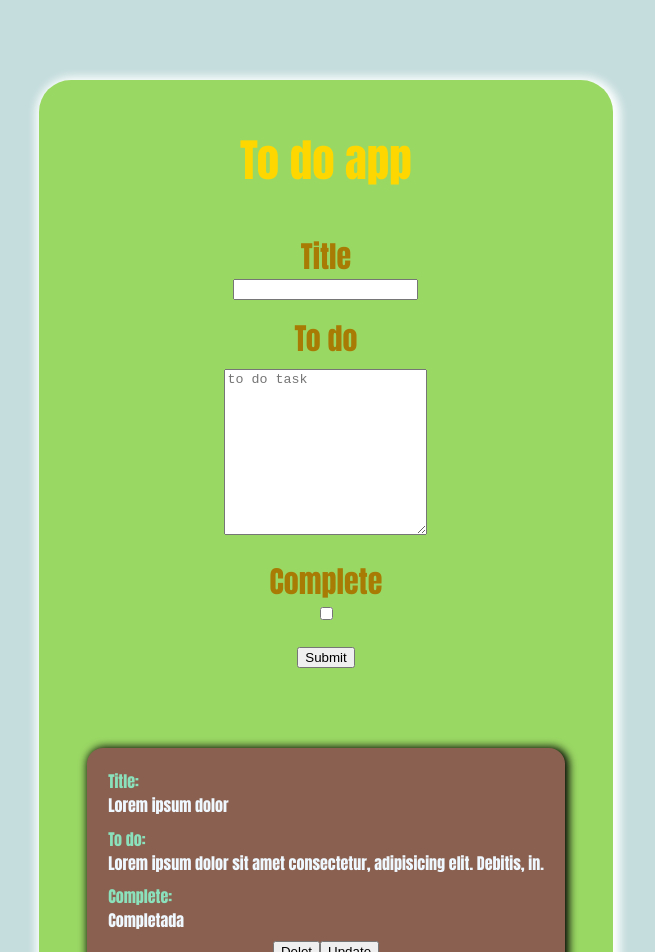
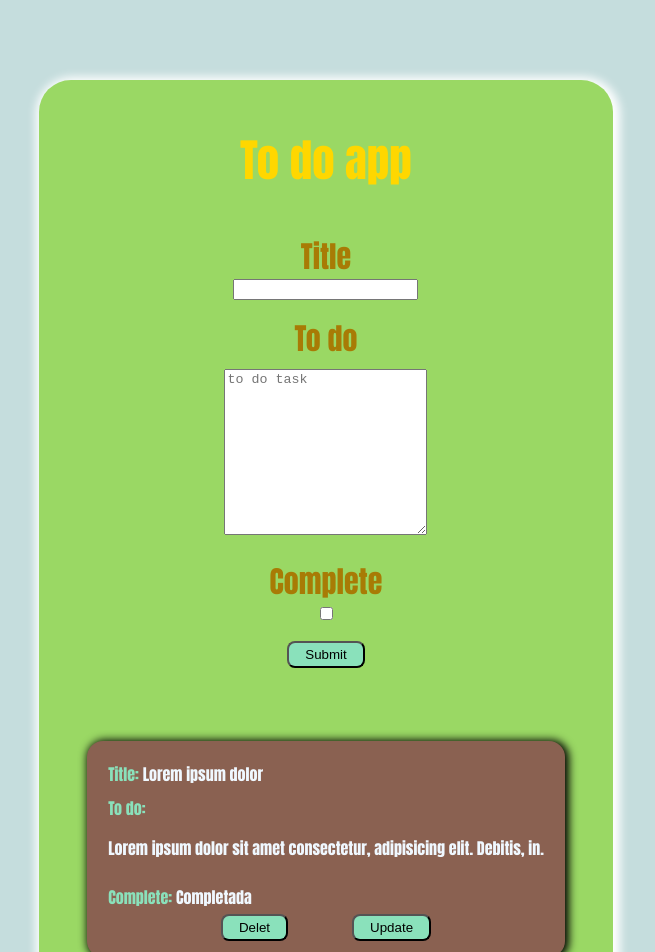
Before and after one commit to Js-focus/cuarta-semana, a React (Create React App) app: page / in a window 1280 px wide. Shown: the top 952 px of the page, without its empty margins (314-969 px from the left). Built offline with nearby package versions, Linux system fonts and the light colour scheme.

Commit message:
cambios en diseño

```diff
--- a/src/App.css
+++ b/src/App.css
@@ -18,6 +18,10 @@ h1{
   font-size: 45px;
   color: #ffd700;
 }
+button{
+  background-color: #8ae1bb;
+
+}
 .list{
   display: flex;
   flex-direction: column;
@@ -31,21 +35,20 @@ h1{
   list-style: none;
   color: aliceblue;
   padding: 1rem;
-  text-align: center ;
+  text-align: justify ;
   box-shadow: 2px 1px 8px 2px  black;
   border-radius: 1rem;
 }
 .ul-list li{
   padding: .3rem;
   max-width: 800px;
-  display: flex;
-  flex-direction: column;
-  align-items: flex-start;
+
 
 }
 .ul-list li b{
   color: #8ae1bb;
 }
+
 div form{
   margin: 2rem 2rem;
   display: flex;
@@ -72,8 +75,21 @@ div form div textarea{
 }
 .buttons{
   display: block;
-  margin: .5rem;
+  margin: .1rem;
 }
 .buttons button{
   margin: .5rem;
+  padding: .25rem 1rem;
+  border-radius: .5rem;
 }
+.buttons-list{
+  display: flex;
+  flex-direction: row;
+  justify-content: center;
+  align-items: center;
+}
+.buttons-list button{
+  margin: 0 2rem;
+  padding: .25rem 1rem;
+  border-radius: .5rem;
+}
--- a/src/components/ToDoList.js
+++ b/src/components/ToDoList.js
@@ -7,10 +7,12 @@ const ToDoList = ({toDoList, removeToDo, selectToDo}) => {
             {toDoList.map(toDo => (
                 <ul key={toDo.id} className="ul-list">
                     <li><b>Title:</b>  {toDo.title}</li>
-                    <li><b>To do:</b>  {toDo.toDo}</li>
+                    <li><b>To do:</b>  <p>{toDo.toDo}</p></li>
                     <li><b>Complete:</b>  {toDo.isComplete ? "Completada" : "Sin completar"}</li>
-                    <button onClick={()=> removeToDo(toDo.id)}>Delet</button>
-                    <button onClick={()=> selectToDo(toDo)}>Update</button>
+                    <div className='buttons-list'>
+                        <button onClick={()=> removeToDo(toDo.id)}>Delet</button>
+                        <button onClick={()=> selectToDo(toDo)}>Update</button>
+                    </div>
                 </ul>
             ))}
         </div>
```
